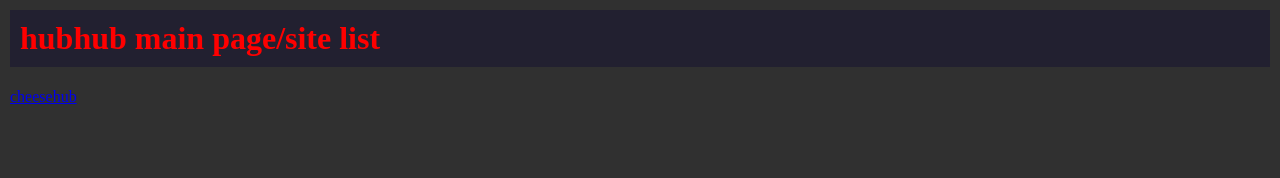
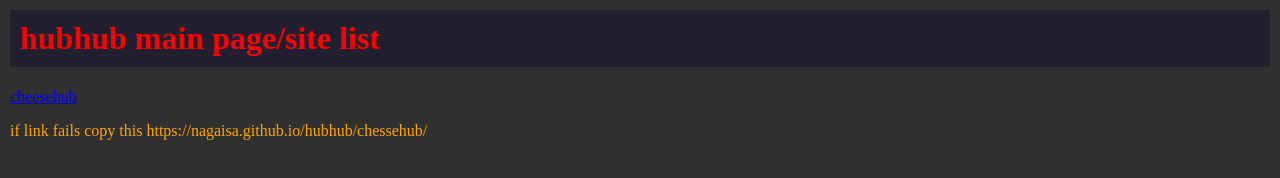
Before and after one commit to nagaisa/hubhub, a plain HTML site: page index.html in a window 1280 px wide. Drawn offline with Linux system fonts and the light colour scheme.

Commit message:
Update index.html

```diff
--- a/index.html
+++ b/index.html
@@ -15,3 +15,4 @@
 <head><link rel="stylesheet" type="text/css" href="/body.css"></head>
 <body>
  <a href="/hubhub/chessehub">cheesehub </a>
+                            <p> if link fails copy this https://nagaisa.github.io/hubhub/chessehub/ </p>
```
